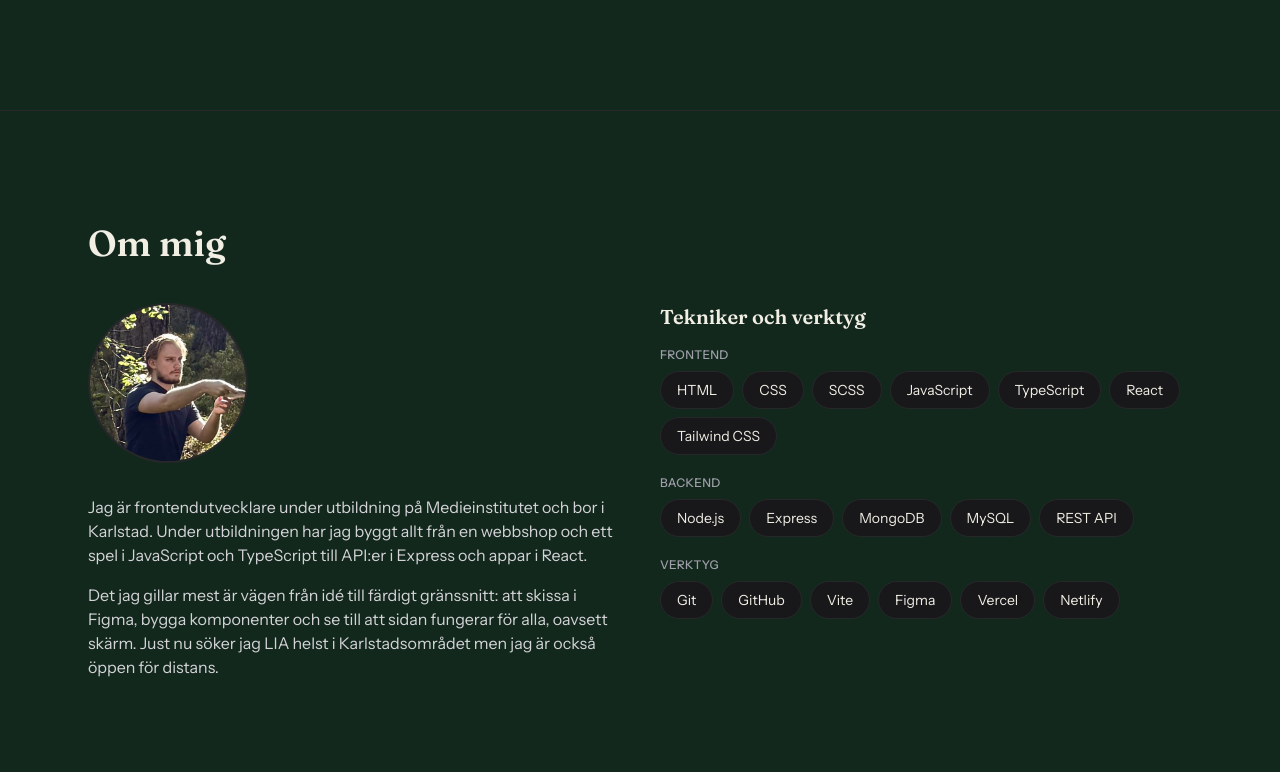
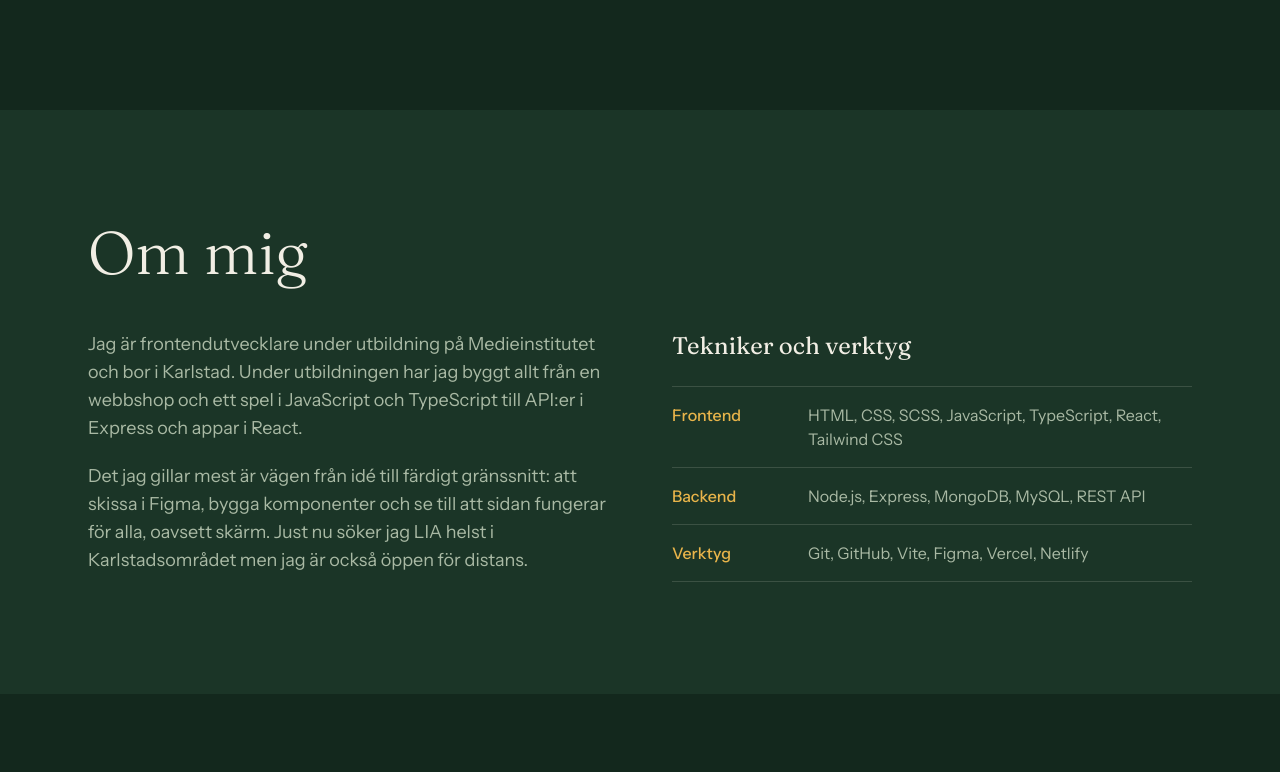
Before and after one commit to oscarholmblad/portfolio, a React (Vite) app: page / in a window 1280 px wide. Shown: the part 748-1520 px from the top of the page. Built offline with nearby package versions, Linux system fonts and the light colour scheme.

Commit message:
Alternate section backgrounds and restyle about section

```diff
--- a/src/components/About.tsx
+++ b/src/components/About.tsx
@@ -25,17 +25,9 @@ const skillGroups = [
 
 const About = () => {
   return (
-    <Section id="om-mig" title="Om mig">
-      <div className="grid gap-10 md:grid-cols-2">
-        <div>
-          <img
-            src="/images/oscar.jpg"
-            alt="Oscar Holmblad"
-            width={160}
-            height={160}
-            className="mb-8 size-32 rounded-full border-2 border-zinc-800 object-cover sm:size-40"
-          />
-          <div className="space-y-4 text-zinc-300">
+    <Section id="om-mig" title="Om mig" tinted>
+      <div className="grid gap-12 md:grid-cols-2 md:gap-16">
+        <div className="space-y-5 text-lg text-lichen">
           <p>
             Jag är frontendutvecklare under utbildning på Medieinstitutet och
             bor i Karlstad. Under utbildningen har jag byggt allt från en
@@ -44,36 +36,25 @@ const About = () => {
           </p>
           <p>
             Det jag gillar mest är vägen från idé till färdigt gränssnitt: att
-              skissa i Figma, bygga komponenter och se till att sidan fungerar
-              för alla, oavsett skärm. Just nu söker jag LIA helst i
-              Karlstadsområdet men jag är också öppen för distans.
+            skissa i Figma, bygga komponenter och se till att sidan fungerar för
+            alla, oavsett skärm. Just nu söker jag LIA helst i Karlstadsområdet
+            men jag är också öppen för distans.
           </p>
-          </div>
         </div>
 
         <div>
-          <h3 className="mb-4 font-display text-xl font-semibold">
-            Tekniker och verktyg
-          </h3>
-          <div className="space-y-5">
+          <h3 className="font-display text-2xl">Tekniker och verktyg</h3>
+          <dl className="mt-6 border-t border-birch/15">
             {skillGroups.map((group) => (
-              <div key={group.title}>
-                <h4 className="mb-2 text-xs font-medium tracking-wide text-zinc-400 uppercase">
-                  {group.title}
-                </h4>
-                <ul className="flex flex-wrap gap-2">
-                  {group.skills.map((skill) => (
-                    <li
-                      key={skill}
-                      className="rounded-full border border-zinc-800 bg-zinc-900 px-4 py-2 text-sm"
+              <div
+                key={group.title}
+                className="grid gap-1 border-b border-birch/15 py-4 sm:grid-cols-[7rem_1fr] sm:gap-6"
               >
-                      {skill}
-                    </li>
-                  ))}
-                </ul>
+                <dt className="font-medium text-gold">{group.title}</dt>
+                <dd className="text-lichen">{group.skills.join(", ")}</dd>
               </div>
             ))}
-          </div>
+          </dl>
         </div>
       </div>
     </Section>
--- a/src/components/Section.tsx
+++ b/src/components/Section.tsx
@@ -4,13 +4,18 @@ type SectionProps = {
   id: string;
   title: string;
   children: ReactNode;
+  tinted?: boolean;
 };
 
-const Section = ({ id, title, children }: SectionProps) => {
+// tinted ger sektionen en ljusare grön bakgrund, så att sektionerna växlar
+const Section = ({ id, title, children, tinted = false }: SectionProps) => {
   return (
-    <section id={id} className="scroll-mt-16 border-t border-zinc-800">
+    <section
+      id={id}
+      className={`scroll-mt-16 ${tinted ? "bg-forest-light" : ""}`}
+    >
       <div className="mx-auto max-w-6xl px-4 py-20 sm:px-6 md:py-28">
-        <h2 className="mb-10 font-display text-3xl font-bold md:text-4xl">
+        <h2 className="mb-12 font-display text-4xl font-light md:text-6xl">
           {title}
         </h2>
         {children}
```
Also changed, not shown: public/images/oscar.jpg (deleted). Lines whose indentation alone changed are shown as unchanged.
